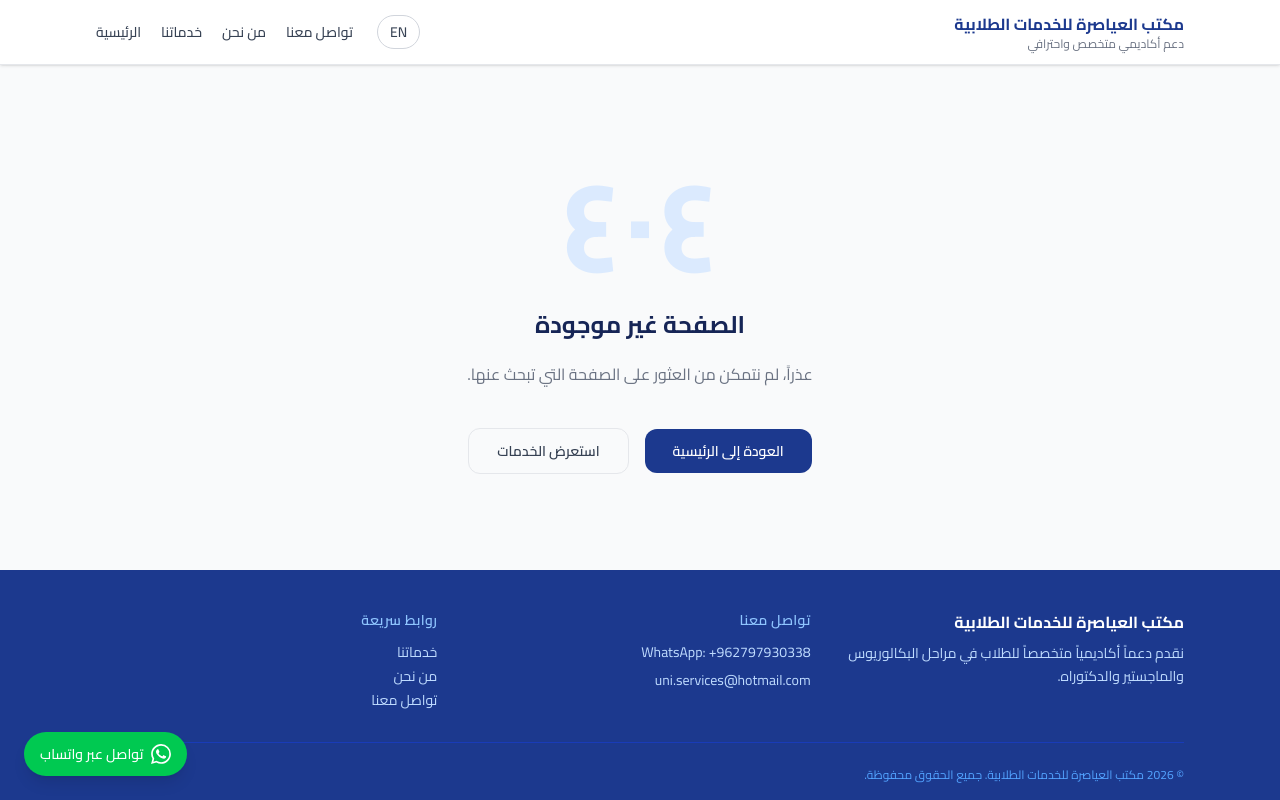
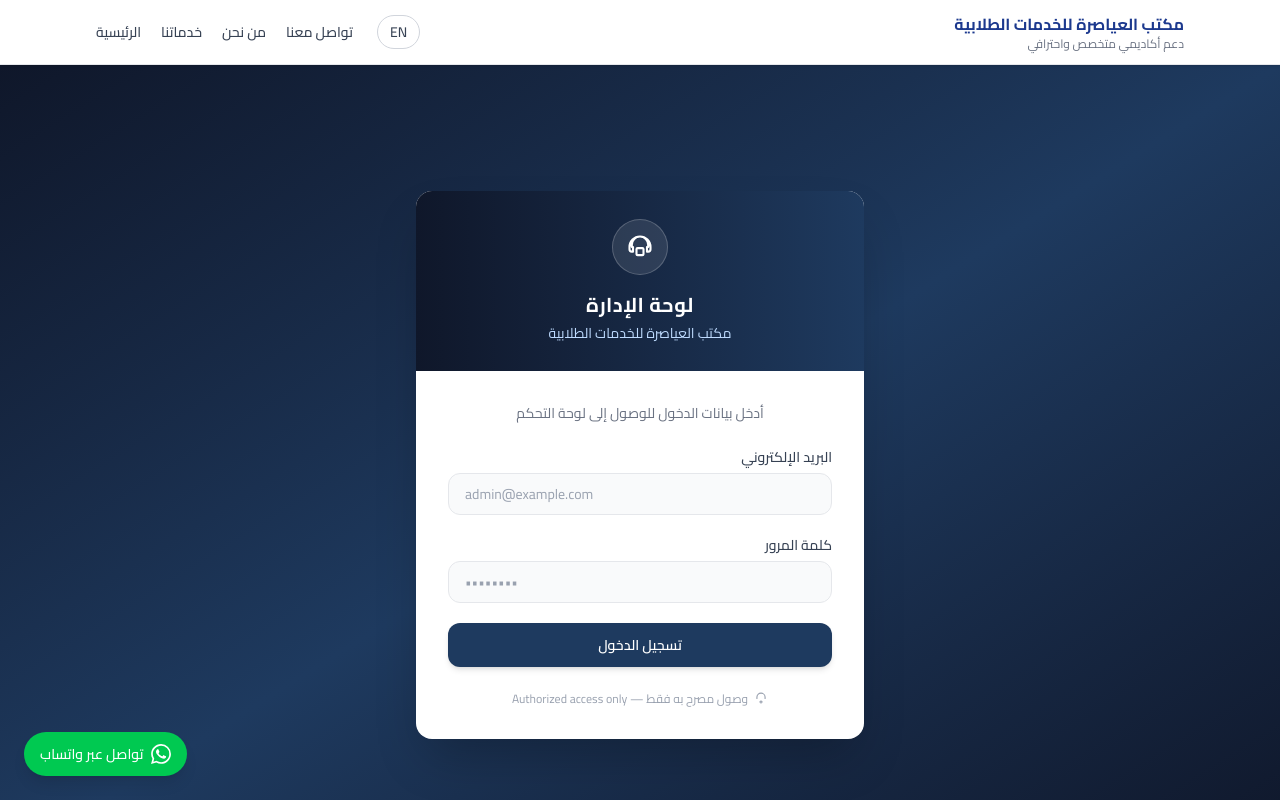
Before and after one commit to ZainBanyAli/student-services-platform, a Next.js app in the folder frontend/: page /admin/login in a window 1280 px wide. Before the commit this address had no page. Shown: the top 800 px of the page. Built offline with nearby package versions, Linux system fonts and the light colour scheme; no server answers.

Commit message:
style: polish admin login page

```diff
--- /dev/null
+++ b/frontend/src/app/admin/login/page.tsx
@@ -0,0 +1,122 @@
+'use client';
+
+import { useState, type FormEvent } from 'react';
+import { useRouter } from 'next/navigation';
+import { signInAdmin } from '@/lib/auth';
+
+export default function AdminLoginPage() {
+  const [email, setEmail] = useState('');
+  const [password, setPassword] = useState('');
+  const [loading, setLoading] = useState(false);
+  const [error, setError] = useState('');
+  const router = useRouter();
+
+  async function handleSubmit(e: FormEvent) {
+    e.preventDefault();
+    setError('');
+    setLoading(true);
+    try {
+      await signInAdmin(email, password);
+      router.replace('/admin/dashboard');
+    } catch {
+      setError('البريد الإلكتروني أو كلمة المرور غير صحيحة.');
+    } finally {
+      setLoading(false);
+    }
+  }
+
+  return (
+    <div className="min-h-screen flex items-center justify-center bg-gradient-to-br from-[#0f172a] via-[#1e3a5f] to-[#0f172a] px-4" dir="rtl">
+
+      {/* Card */}
+      <div className="w-full max-w-md bg-white rounded-2xl shadow-2xl overflow-hidden">
+
+        {/* Card header */}
+        <div className="bg-gradient-to-l from-[#1e3a5f] to-[#0f172a] px-8 py-7 text-center">
+          <div className="flex items-center justify-center w-14 h-14 rounded-full bg-white/10 border border-white/20 mx-auto mb-4">
+            <svg className="w-7 h-7 text-white" fill="none" stroke="currentColor" strokeWidth={1.8} viewBox="0 0 24 24">
+              <path strokeLinecap="round" strokeLinejoin="round" d="M12 3c-4.97 0-9 4.03-9 9v2a2 2 0 002 2h1v-4H5v-2c0-3.87 3.13-7 7-7s7 3.13 7 7v2h-1v4h1a2 2 0 002-2v-2c0-4.97-4.03-9-9-9z" />
+              <rect x="9" y="13" width="6" height="6" rx="1" strokeLinecap="round" strokeLinejoin="round" />
+            </svg>
+          </div>
+          <h1 className="text-white text-xl font-bold tracking-wide">لوحة الإدارة</h1>
+          <p className="text-blue-200 text-sm mt-1">مكتب العياصرة للخدمات الطلابية</p>
+        </div>
+
+        {/* Card body */}
+        <div className="px-8 py-8">
+          <p className="text-gray-500 text-sm text-center mb-6">
+            أدخل بيانات الدخول للوصول إلى لوحة التحكم
+          </p>
+
+          <form onSubmit={handleSubmit} className="space-y-5">
+            <div>
+              <label htmlFor="email" className="block text-sm font-medium text-gray-700 mb-1.5">
+                البريد الإلكتروني
+              </label>
+              <input
+                id="email"
+                type="email"
+                required
+                autoComplete="email"
+                dir="ltr"
+                value={email}
+                onChange={(e) => setEmail(e.target.value)}
+                placeholder="admin@example.com"
+                className="w-full border border-gray-200 rounded-xl px-4 py-2.5 text-sm text-left bg-gray-50 focus:bg-white focus:outline-none focus:ring-2 focus:ring-[#1e3a5f] focus:border-transparent transition placeholder-gray-400"
+              />
+            </div>
+
+            <div>
+              <label htmlFor="password" className="block text-sm font-medium text-gray-700 mb-1.5">
+                كلمة المرور
+              </label>
+              <input
+                id="password"
+                type="password"
+                required
+                autoComplete="current-password"
+                dir="ltr"
+                value={password}
+                onChange={(e) => setPassword(e.target.value)}
+                placeholder="••••••••"
+                className="w-full border border-gray-200 rounded-xl px-4 py-2.5 text-sm text-left bg-gray-50 focus:bg-white focus:outline-none focus:ring-2 focus:ring-[#1e3a5f] focus:border-transparent transition placeholder-gray-400"
+              />
+            </div>
+
+            {error && (
+              <div className="flex items-start gap-2.5 bg-red-50 border border-red-200 rounded-xl px-4 py-3">
+                <svg className="w-4 h-4 text-red-500 mt-0.5 shrink-0" fill="currentColor" viewBox="0 0 20 20">
+                  <path fillRule="evenodd" d="M10 18a8 8 0 100-16 8 8 0 000 16zm-.75-10.5a.75.75 0 011.5 0v3.5a.75.75 0 01-1.5 0v-3.5zm.75 6.25a.75.75 0 100-1.5.75.75 0 000 1.5z" clipRule="evenodd" />
+                </svg>
+                <p className="text-sm text-red-700">{error}</p>
+              </div>
+            )}
+
+            <button
+              type="submit"
+              disabled={loading}
+              className="w-full flex items-center justify-center gap-2 bg-[#1e3a5f] hover:bg-[#162d4a] disabled:opacity-60 text-white text-sm font-semibold rounded-xl py-3 transition-colors shadow-md"
+            >
+              {loading ? (
+                <>
+                  <span className="w-4 h-4 border-2 border-white border-t-transparent rounded-full animate-spin" />
+                  جارٍ التحقق...
+                </>
+              ) : (
+                'تسجيل الدخول'
+              )}
+            </button>
+          </form>
+
+          <p className="text-center text-xs text-gray-400 mt-6 flex items-center justify-center gap-1.5">
+            <svg className="w-3.5 h-3.5" fill="none" stroke="currentColor" strokeWidth={2} viewBox="0 0 24 24">
+              <path strokeLinecap="round" strokeLinejoin="round" d="M12 15v2m0 0v2m0-2h2m-2 0H10m9-6V9a7 7 0 10-14 0v2" />
+            </svg>
+            وصول مصرح به فقط — Authorized access only
+          </p>
+        </div>
+      </div>
+    </div>
+  );
+}
```
